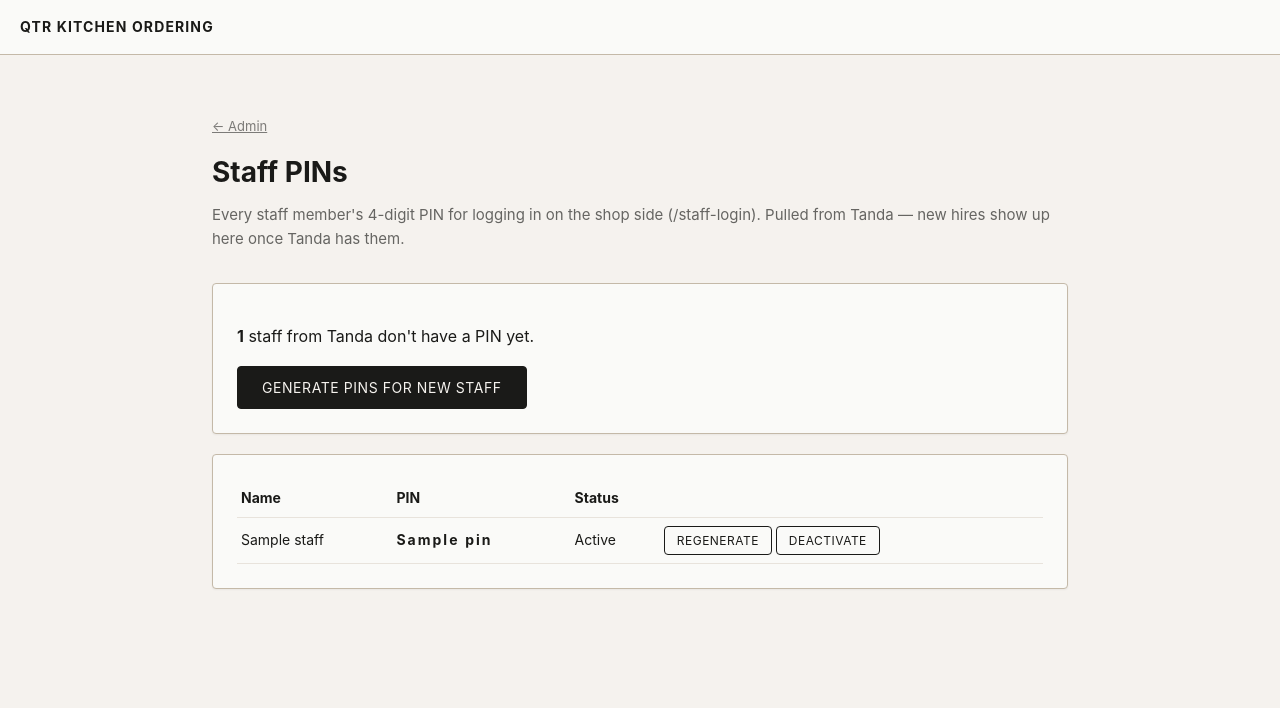
After one commit to joeldinatale0/qtrkitchen, a Node project: template views/kitchen-staff-pins.ejs in a window 1280 px wide. The commit adds this page. Shown: the top 708 px of the page. Run offline with Node 20 templates, Linux system fonts and the light colour scheme; the template is opened without the code that fills it: most values are stand-ins (such as "Sample title", 1, 10 or a date in 2020); some libraries are stand-ins or nearby versions.

Commit message:
Add staff PIN system, phase 1: data layer and admin page
New staff_pins table (one 4-digit PIN per Tanda staff member) and a placed_by column on orders, plus a Staff PINs admin page that pulls the live Tanda roster and generates PINs for anyone new. Purely additive — nothing changes for existing shop login yet; that swap is a separate follow-up commit once this is verified.

Co-Authored-By: Claude Sonnet 5 <noreply@anthropic.com>

```diff
--- a/server.js
+++ b/server.js
@@ -21,6 +21,7 @@ const {
   formatNaturalSearchEmail,
   buildCateringOrders,
   debugRawParseCall,
+  fetchTandaUsers,
 } = require("./shop-reports");
 
 const app = express();
@@ -1248,6 +1249,71 @@ app.get("/kitchen/shop/:slug/cogs", requireAuth, requireRole("kitchen"), (req, r
   res.render("kitchen-shop-cogs", { shop, items });
 });
 
+// Staff PINs — the real front door for shop-side login (see /staff-login).
+// Pulled from Tanda (the single source of truth for who's actually staff)
+// rather than typed in by hand, so leavers/new hires stay in sync with
+// whatever Joel already maintains there.
+function generateUniquePin() {
+  const existing = new Set(db.prepare("SELECT pin FROM staff_pins").all().map((r) => r.pin));
+  let pin;
+  do {
+    pin = String(Math.floor(1000 + Math.random() * 9000));
+  } while (existing.has(pin));
+  return pin;
+}
+
+app.get("/kitchen/admin/staff-pins", requireAuth, requireRole("kitchen"), async (req, res) => {
+  let tandaUsers = [];
+  let tandaError = null;
+  if (!process.env.TANDA_ACCESS_TOKEN) {
+    tandaError = "TANDA_ACCESS_TOKEN is missing";
+  } else {
+    try {
+      tandaUsers = await fetchTandaUsers();
+    } catch (err) {
+      tandaError = err.message;
+    }
+  }
+
+  const existingPins = db.prepare("SELECT * FROM staff_pins ORDER BY name").all();
+  const byTandaId = new Map(existingPins.map((p) => [p.tanda_user_id, p]));
+
+  const staff = tandaUsers
+    .map((u) => ({
+      tandaUserId: u.id,
+      name: (u.name || "").trim() || `Employee #${u.id}`,
+      pinRow: byTandaId.get(u.id) || null,
+    }))
+    .sort((a, b) => a.name.localeCompare(b.name));
+
+  const newCount = staff.filter((s) => !s.pinRow).length;
+
+  res.render("kitchen-staff-pins", { staff, tandaError, newCount, saved: req.query.saved === "1" });
+});
+
+app.post("/kitchen/admin/staff-pins/sync", requireAuth, requireRole("kitchen"), async (req, res) => {
+  if (!process.env.TANDA_ACCESS_TOKEN) return res.redirect("/kitchen/admin/staff-pins");
+  const tandaUsers = await fetchTandaUsers();
+  const insert = db.prepare("INSERT INTO staff_pins (tanda_user_id, name, pin) VALUES (?, ?, ?)");
+  for (const u of tandaUsers) {
+    const exists = db.prepare("SELECT 1 FROM staff_pins WHERE tanda_user_id = ?").get(u.id);
+    if (exists) continue;
+    const name = (u.name || "").trim() || `Employee #${u.id}`;
+    insert.run(u.id, name, generateUniquePin());
+  }
+  res.redirect("/kitchen/admin/staff-pins?saved=1");
+});
+
+app.post("/kitchen/admin/staff-pins/:id/regenerate", requireAuth, requireRole("kitchen"), (req, res) => {
+  db.prepare("UPDATE staff_pins SET pin = ? WHERE id = ?").run(generateUniquePin(), req.params.id);
+  res.redirect("/kitchen/admin/staff-pins?saved=1");
+});
+
+app.post("/kitchen/admin/staff-pins/:id/toggle", requireAuth, requireRole("kitchen"), (req, res) => {
+  db.prepare("UPDATE staff_pins SET active = 1 - active WHERE id = ?").run(req.params.id);
+  res.redirect("/kitchen/admin/staff-pins?saved=1");
+});
+
 // Placeholder — not built yet, needs real quantities/formulas from Joel the
 // same way the cookie baking list was set up.
 app.get("/kitchen/shop/:slug/chia-oats-prep", requireAuth, requireRole("kitchen"), (req, res) => {
--- a/shop-reports.js
+++ b/shop-reports.js
@@ -1772,4 +1772,5 @@ module.exports = {
   formatNaturalSearchEmail,
   buildCateringOrders,
   debugRawParseCall,
+  fetchTandaUsers,
 };
--- a/views/kitchen-hub.ejs
+++ b/views/kitchen-hub.ejs
@@ -51,6 +51,10 @@
       <a class="btn btn-small" href="/kitchen/pars">Open</a>
     </div>
     <div class="item-row">
+      <span class="item-name">Staff PINs</span>
+      <a class="btn btn-small" href="/kitchen/admin/staff-pins">Open</a>
+    </div>
+    <div class="item-row">
       <span class="item-name">Backfill report-trend history (for AI Chatbot)</span>
       <form method="POST" action="/kitchen/admin/backfill-snapshots" class="inline-form">
         <input type="hidden" name="days" value="90" />
--- /dev/null
+++ b/views/kitchen-staff-pins.ejs
@@ -0,0 +1,74 @@
+<%- include('partials/head', { title: "Staff PINs — QTR Kitchen Ordering" }) %>
+<%- include('partials/topbar') %>
+
+<div class="container">
+  <p class="muted"><a href="/kitchen">&larr; Admin</a></p>
+  <h1>Staff PINs</h1>
+  <p class="subtitle">
+    Every staff member's 4-digit PIN for logging in on the shop side (/staff-login). Pulled from Tanda — new hires show up here once Tanda has them.
+  </p>
+
+  <% if (tandaError) { %>
+    <p class="error">Could not load staff from Tanda: <%= tandaError %></p>
+  <% } %>
+  <% if (saved) { %>
+    <div class="success-banner">Saved.</div>
+  <% } %>
+
+  <% if (newCount > 0) { %>
+    <form method="POST" action="/kitchen/admin/staff-pins/sync" class="card" style="margin-bottom: 20px;">
+      <p><strong><%= newCount %></strong> staff from Tanda don't have a PIN yet.</p>
+      <button class="btn btn-filled" type="submit">Generate PINs for new staff</button>
+    </form>
+  <% } %>
+
+  <div class="card">
+    <% if (staff.length === 0) { %>
+      <p class="muted">No staff found.</p>
+    <% } else { %>
+      <table>
+        <thead>
+          <tr><th>Name</th><th>PIN</th><th>Status</th><th></th></tr>
+        </thead>
+        <tbody>
+          <% staff.forEach(function(s) { %>
+            <tr>
+              <td><%= s.name %></td>
+              <td>
+                <% if (s.pinRow) { %>
+                  <strong style="font-variant-numeric: tabular-nums; letter-spacing: 2px;"><%= s.pinRow.pin %></strong>
+                <% } else { %>
+                  <span class="muted">not generated yet</span>
+                <% } %>
+              </td>
+              <td>
+                <% if (!s.pinRow) { %>
+                  <span class="muted">—</span>
+                <% } else if (s.pinRow.active) { %>
+                  Active
+                <% } else { %>
+                  <span class="muted">Deactivated</span>
+                <% } %>
+              </td>
+              <td style="white-space: nowrap;">
+                <% if (s.pinRow) { %>
+                  <form method="POST" action="/kitchen/admin/staff-pins/<%= s.pinRow.id %>/regenerate" style="display:inline;">
+                    <button class="btn btn-small" type="submit" onclick="return confirm('Regenerate PIN for <%= s.name %>? Their old PIN will stop working immediately.')">Regenerate</button>
+                  </form>
+                  <form method="POST" action="/kitchen/admin/staff-pins/<%= s.pinRow.id %>/toggle" style="display:inline;">
+                    <button class="btn btn-small" type="submit">
+                      <%= s.pinRow.active ? "Deactivate" : "Reactivate" %>
+                    </button>
+                  </form>
+                <% } %>
+              </td>
+            </tr>
+          <% }) %>
+        </tbody>
+      </table>
+    <% } %>
+  </div>
+</div>
+
+</body>
+</html>
```
Also changed, not shown: db.js (+21 -0 lines).
